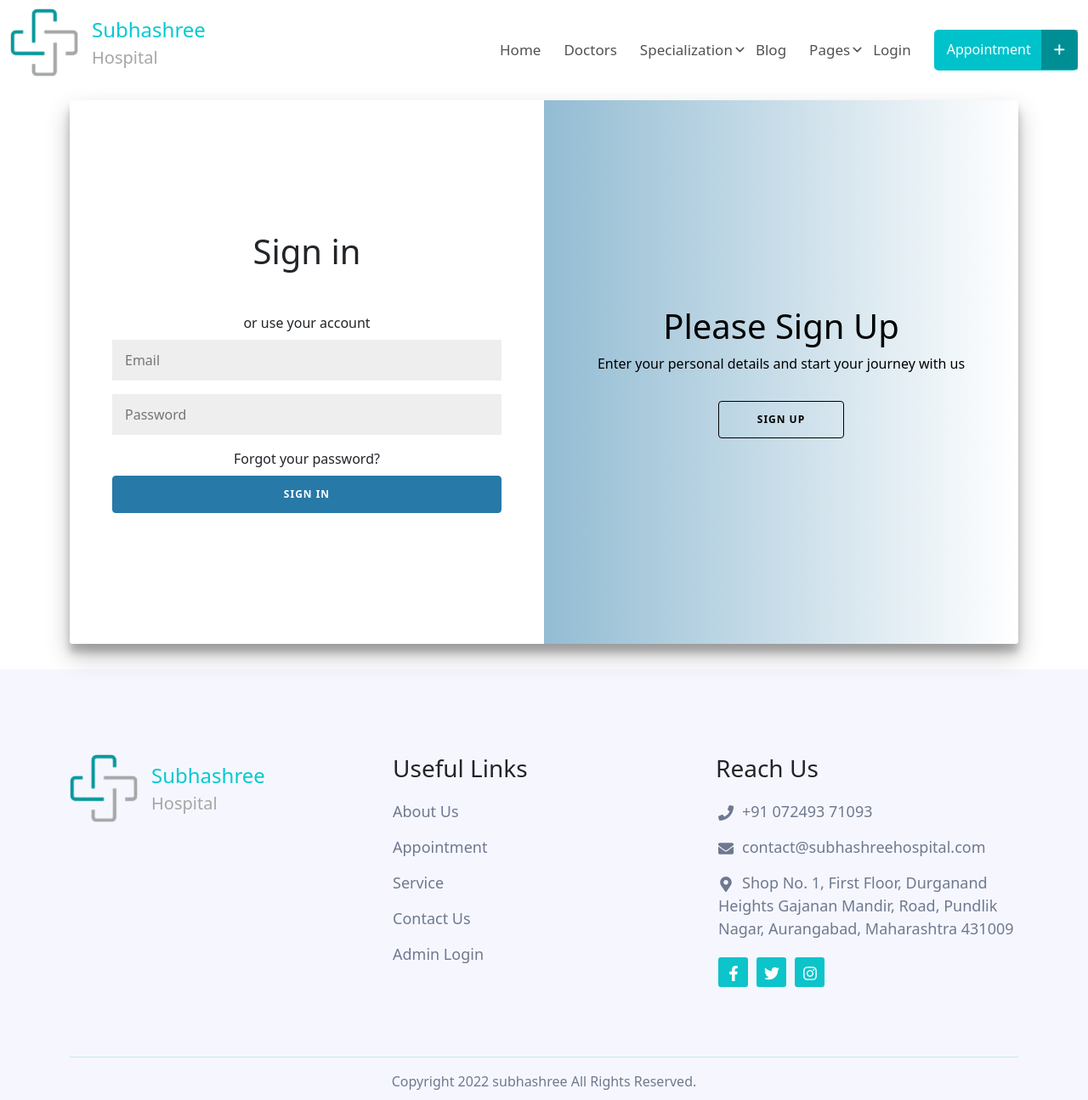
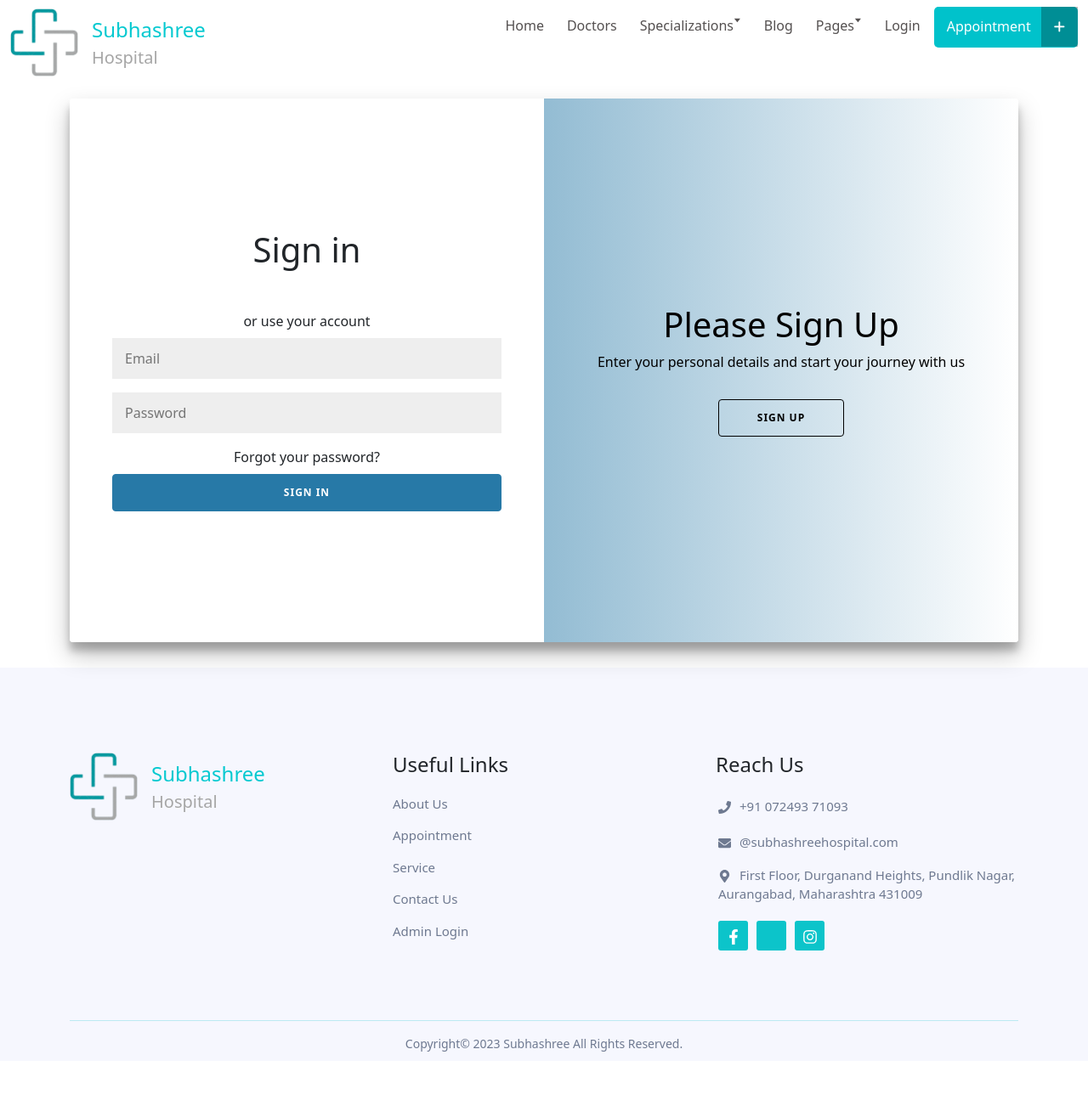
Before and after one commit to tejasSanap/Subhashree-Multispeciality-Hospital, a React (Create React App) app in the folder client/: page /login in a window 1280 px wide. Shown: the whole page at 85% size. After the commit the page ends 1249 px from the top, so only its background shows below. Built offline with nearby package versions, Linux system fonts and the light colour scheme.

Commit message:
feat-ui/header-footer

```diff
--- a/client/src/components/Home/AboutSigma/AboutSigma.css
+++ b/client/src/components/Home/AboutSigma/AboutSigma.css
@@ -22,12 +22,12 @@
 }
 
 .bold-welcome {
-  font-weight: 400;
+  font-weight: 500;
 }
 
 .content {
   color: #3a3a3a;
-  font-size: 16px;
+  font-size: 14px;
   margin: 20px 0px;
 }
 
--- a/client/src/components/Home/Banner/Banner.css
+++ b/client/src/components/Home/Banner/Banner.css
@@ -168,13 +168,13 @@
 }
 .banner_right .specialization p {
   color: #03989e;
-  font-size: 16px;
+  font-size: 15px;
   font-weight: 500;
   margin-bottom: 5px;
 }
 .banner_right .madical_info h5 {
   color: #03989e;
-  font-size: 18px;
+  font-size: 15px;
   font-weight: 500;
   margin-bottom: 5px;
 }
--- a/client/src/components/Home/Banner/Banner.js
+++ b/client/src/components/Home/Banner/Banner.js
@@ -14,18 +14,18 @@ const Banner = () => {
         </div>
         <div className="banner_container">
           <div className="banner_left ">
-            <div className="banner_left_social">
-            </div>
+            <div className="banner_left_social"></div>
             <div className="banner_left_bottom">
               <Link to="/appointment" className="appointment_btn">
-                <span>Get Appointment</span> <i className="fas fa-plus"></i>
+                <span style={{ fontWeight: "500" }}>Get Appointment</span>{" "}
+                <i className="fas fa-plus"></i>
               </Link>
             </div>
           </div>
           {/* <img src="https://files.yappe.in/place/full/csmss-3806731.webp"></img> */}
 
           <div className="banner_middle ">
-            <img src ="/" alt="" className="img-fluid" />
+            <img src="/" alt="" className="img-fluid" />
           </div>
           <div className="banner_right">
             <div className="moto">
--- a/client/src/components/Home/Footer/Footer.css
+++ b/client/src/components/Home/Footer/Footer.css
@@ -53,7 +53,7 @@ footer .container .row:first-child {
   font-weight: 400;
   margin-bottom: 15px;
   transition: all 0.3s ease-in-out;
-  font-size: 18px;
+  font-size: 15px;
 }
 .footer-menu .footer-item:hover {
   color: var(--primary-color);
@@ -125,6 +125,7 @@ ul {
   color: #ffffff;
 }
 .foot-note {
+  font-size: 14px;
   text-align: center;
   font-weight: 400;
   color: var(--body-color);
--- a/client/src/components/Home/Footer/Footer.js
+++ b/client/src/components/Home/Footer/Footer.js
@@ -1,6 +1,6 @@
-import axios from 'axios';
-import { Col, Container, Row } from 'react-bootstrap';
-import { useForm } from 'react-hook-form';
+import axios from "axios";
+import { Col, Container, Row } from "react-bootstrap";
+import { useForm } from "react-hook-form";
 import {
   FaEnvelope,
   FaFacebookF,
@@ -8,10 +8,10 @@ import {
   FaMapMarkerAlt,
   FaPhone,
   FaTwitter,
-} from 'react-icons/fa';
-import { Link } from 'react-router-dom';
-import Swal from 'sweetalert2';
-import './Footer.css';
+} from "react-icons/fa";
+import { Link } from "react-router-dom";
+import Swal from "sweetalert2";
+import "./Footer.css";
 
 const Footer = () => {
   const {
@@ -38,7 +38,7 @@ const Footer = () => {
           </Col>
           <Col sm={6} lg={4}>
             <div className="footer-menu-heading">
-              <h3>Useful Links</h3>
+              <h3 style={{ fontSize: "24px" }}>Useful Links</h3>
             </div>
             <ul className="footer-menu">
               <Link className="footer-item" to="/about">
@@ -60,29 +60,35 @@ const Footer = () => {
           </Col>
           <Col sm={6} lg={4}>
             <div className="footer-menu-heading">
-              <h3>Reach Us</h3>
+              <h3 style={{ fontSize: "24px" }}>Reach Us</h3>
             </div>
             <ul className="reach-us">
               <li>
-                <a rel="noreferrer" target="_blank" href="tell:01629094984">
+                <a
+                  style={{ fontSize: "15px" }}
+                  rel="noreferrer"
+                  target="_blank"
+                  href="tell:01629094984"
+                >
                   <FaPhone />
                   +91 072493 71093
                 </a>
               </li>
               <li>
                 <a
+                  style={{ fontSize: "15px" }}
                   rel="noreferrer"
                   target="_blank"
                   href="mailto:contact@subhashreehospital.com"
                 >
                   <FaEnvelope />
-                  contact@subhashreehospital.com
+                  @subhashreehospital.com
                 </a>
               </li>
-              <li>
-                {' '}
+              <li style={{ fontSize: "15px" }}>
                 <FaMapMarkerAlt />
-                Shop No. 1, First Floor, Durganand Heights Gajanan Mandir, Road, Pundlik Nagar, Aurangabad, Maharashtra 431009
+                First Floor, Durganand Heights, Pundlik Nagar, Aurangabad,
+                Maharashtra 431009
               </li>
               <li className="spical">
                 <a
@@ -97,14 +103,18 @@ const Footer = () => {
                   rel="noreferrer"
                   target="_blank"
                 >
-                  <FaTwitter />
+                  {/* <FaTwitter /> */}
+                  <i
+                    class="fa-brands fa-x-twitter"
+                    style={{ color: "#fafafa" }}
+                  ></i>{" "}
                 </a>
                 <a
                   href="https://www.instagram.com/"
                   rel="noreferrer"
                   target="_blank"
                 >
-                  {' '}
+                  {" "}
                   <FaInstagram />
                 </a>
               </li>
@@ -115,7 +125,7 @@ const Footer = () => {
         <Row>
           <Col>
             <p className="foot-note">
-              Copyright 2022 subhashree All Rights Reserved.
+              Copyright© 2023 Subhashree All Rights Reserved.
             </p>
           </Col>
         </Row>
--- a/client/src/components/Share/Header/Header.css
+++ b/client/src/components/Share/Header/Header.css
@@ -180,14 +180,14 @@ li {
   list-style-type: none;
 }
 .menu-item a {
-  padding: 12px;
-  font-size: 17px;
+  padding: 0 12px;
+  font-size: 16px;
   font-weight: 500;
   line-height: 40px;
   position: relative;
   display: block;
   color: #545050;
-  margin: 27px 0px;
+  margin: 10px 0px;
   text-decoration: none;
   cursor: pointer;
 }
--- a/client/src/components/Share/Header/Header.js
+++ b/client/src/components/Share/Header/Header.js
@@ -14,7 +14,7 @@ const Header = () => {
   const [show, setShow] = useState(false);
   // const dispatch = useDispatch();
   const user = useAtom(userAtom);
-  console.log("user atom",user[0].email);
+  console.log("user atom", user[0].email);
   // const user = {};
   const admin = {};
   const handleClose = () => setShow(false);
@@ -44,19 +44,18 @@ const Header = () => {
   const toggleSubmenu1 = () => {
     setMenuSubMenu1(isMenuSubMenu1 === false ? true : false);
   };
-  const handleLogout = () =>{
-
+  const handleLogout = () => {
     // Clear local storage values
-    localStorage.removeItem('token');
-    localStorage.removeItem('role');
-    localStorage.removeItem('adminData');
-    localStorage.removeItem('doctor');
-    localStorage.removeItem('user');
+    localStorage.removeItem("token");
+    localStorage.removeItem("role");
+    localStorage.removeItem("adminData");
+    localStorage.removeItem("doctor");
+    localStorage.removeItem("user");
     // localStorage.removeItem('isLogin');
     setIsLoggedIn(false);
-    console.log("Removed local storage atoms")
+    console.log("Removed local storage atoms");
     window.location.reload();
-  }
+  };
   let boxClassSubMenu = ["sub__menus"];
   let boxClassSubMenu1 = ["sub__menus"];
   if (isMenuSubMenu) {
@@ -72,12 +71,12 @@ const Header = () => {
   // const user = useSelector((state) => state.auth.auth);
   console.log(user, "user");
   // const admin = useSelector((state) => state.admin.admin);
-  const handleAppointmentClick = ()=>{
-    console.log("Cleck",isLoggedIn)
+  const handleAppointmentClick = () => {
+    console.log("Cleck", isLoggedIn);
     if (isLoggedIn === false) {
-      navigate('/login');
+      navigate("/login");
     }
-  }
+  };
   return (
     <header className="header__middle">
       <div className="container-fluid">
@@ -148,7 +147,8 @@ const Header = () => {
                     className="menu-item sub__menus__arrows"
                   >
                     <Link to="#">
-                      Specialization <FiChevronDown />
+                      Specializations🢓
+                      {/* <FiChevronDown /> */}
                     </Link>
                     <ul className={boxClassSubMenu1.join(" ")}>
                       <li>
@@ -212,7 +212,8 @@ const Header = () => {
                     className="menu-item sub__menus__arrows"
                   >
                     <Link to="#">
-                      Pages <FiChevronDown />
+                      Pages🢓
+                      {/* <FiChevronDown /> */}
                     </Link>
                     <ul className={boxClassSubMenu.join(" ")}>
                       <li>
@@ -269,15 +270,11 @@ const Header = () => {
                           Give Us Feedback
                         </Link>
                       </li>
-
                     </ul>
                   </li>
 
                   {user[0]?.email ? (
-                    <li
-                      className="menu-item"
-                      onClick={handleLogout}
-                    >
+                    <li className="menu-item" onClick={handleLogout}>
                       <a> Logout </a>
                     </li>
                   ) : (
@@ -292,25 +289,31 @@ const Header = () => {
                     </li>
                   )}
 
-                  {isLoggedIn? (<li  className="menu-item">
+                  {isLoggedIn ? (
+                    <li className="menu-item">
+                      <Link to="/myappointments" activeClassName="is-active">
+                        My Appointments
+                      </Link>
+                    </li>
+                  ) : (
+                    <></>
+                  )}
+                  {isLoggedIn ? (
                     <Link
-                    to="/myappointments"
-                    activeClassName="is-active"
-                  >
-                    My Appointments
-                  </Link>  </li>):(<></>) }
-                  {isLoggedIn? (<Link
                       to="/appointment"
                       className="header-btn text-decoration-none btn-hover"
                     >
                       Appointment <i className="fas fa-plus header-icon"></i>
-                  </Link>):(<Link
+                    </Link>
+                  ) : (
+                    <Link
+                      style={{ fontWeight: "500", margin: "8px 0 0 4px" }}
                       to="/login"
                       className="header-btn text-decoration-none btn-hover"
                     >
                       Appointment <i className="fas fa-plus header-icon"></i>
-                  </Link>) }
-
+                    </Link>
+                  )}
 
                   {(admin.role === "nurse" ||
                     admin.role === "admin" ||
```
Also changed, not shown: client/src/components/Home/AboutSigma/AboutSigma.js (+8 -4 lines). Lines whose indentation alone changed are shown as unchanged.
